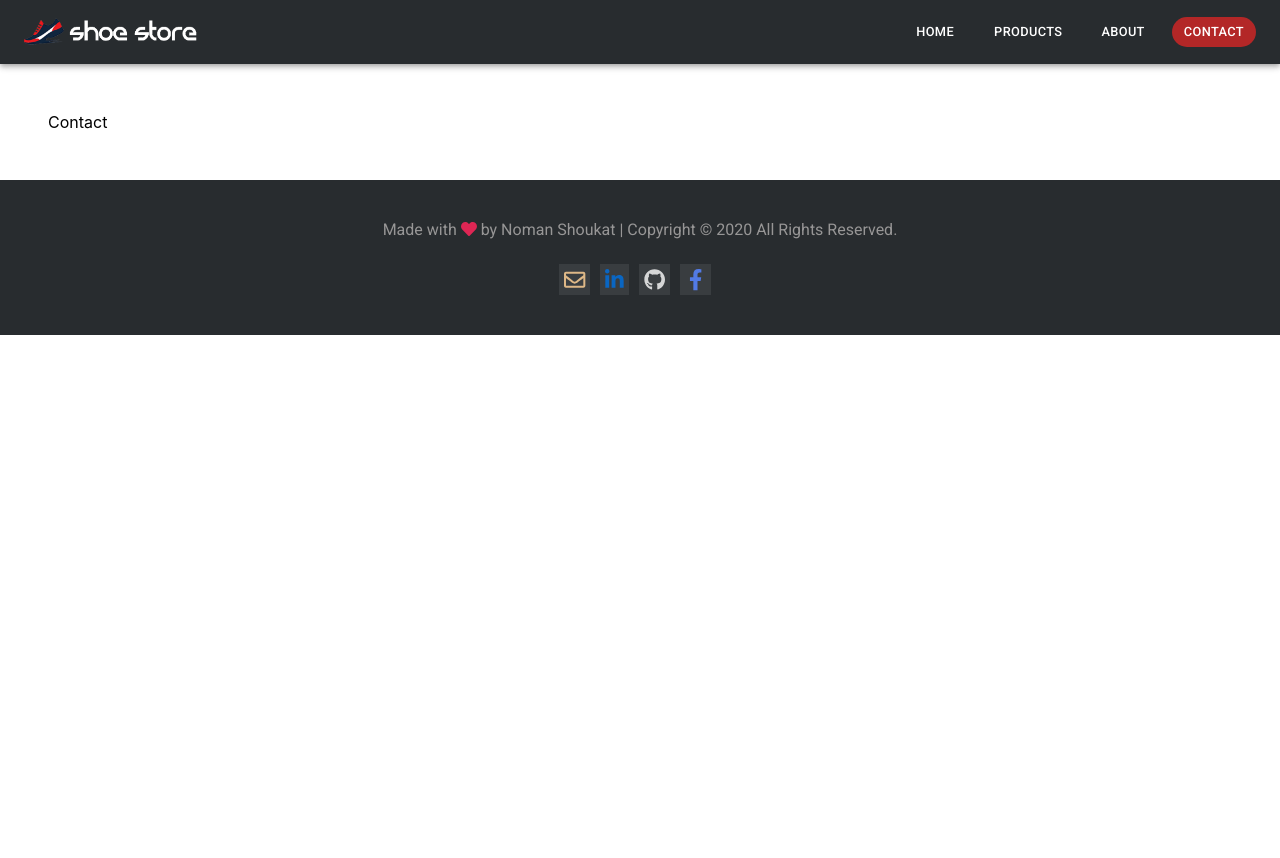
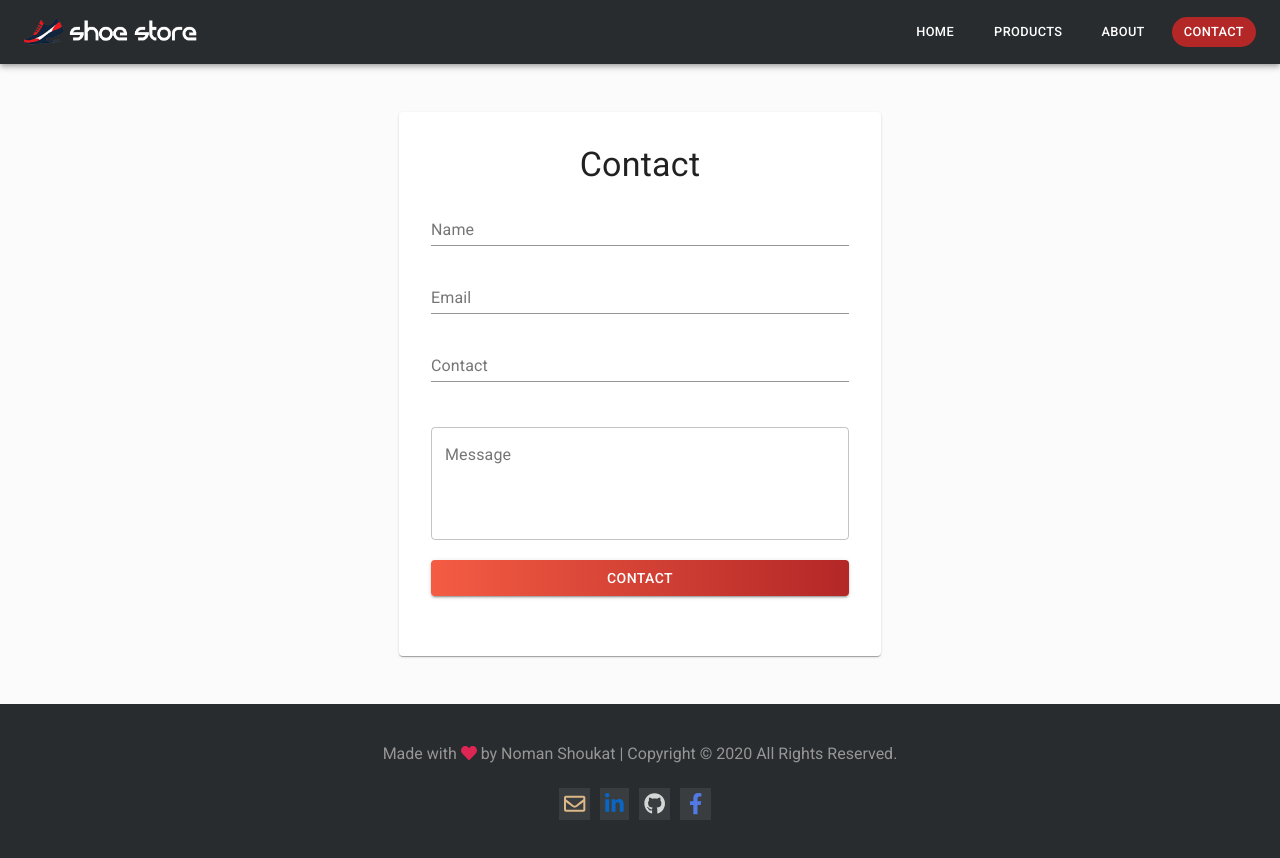
Before and after one commit to nomanaadma/Shoe-Store, a React (Create React App) app: page /contact in a window 1280 px wide. Before the commit the page ends 800 px from the top, so only its background shows below. Built offline with nearby package versions, Linux system fonts and the light colour scheme.

Commit message:
Contact and 404

```diff
--- a/src/App.css
+++ b/src/App.css
@@ -1,3 +1,7 @@
 .wrapper {
 	padding: 3rem !important;
 }
+
+.App {
+	background-color: #f5f5f561;
+}
--- a/src/components/Contact/Contact.jsx
+++ b/src/components/Contact/Contact.jsx
@@ -1,5 +1,27 @@
+import classes from './Contact.module.css';
+import { Card, CardContent, Typography, TextField, Button } from '@material-ui/core';
+
 function Contact() {
-	return ('Contact');
+	return (
+		<Card className={classes.root}>
+			<CardContent>
+				<Typography variant="h4" className={classes.heading} gutterBottom>Contact</Typography>
+				<TextField label="Name" className={classes.field} />
+				<TextField label="Email" className={classes.field} />
+				<TextField label="Contact" className={classes.field} />
+				<TextField
+					className={classes.field+' '+classes.textarea}
+					label="Message"
+					multiline
+					rows={4}
+					variant="outlined"
+				/>
+				<Button variant="contained" color="primary" className={classes.field+' '+classes.button}>
+					Contact
+				</Button>
+			</CardContent>
+		</Card>
+	);
 }
 
 export default Contact;
--- /dev/null
+++ b/src/components/Contact/Contact.module.css
@@ -0,0 +1,23 @@
+.root {
+	min-width: 275px;
+	width: 450px;
+	margin: 0 auto;
+	padding: 1rem;
+}
+
+.heading {
+	text-align: center;
+}
+
+.field {
+	width: 100%;
+	margin-bottom: 20px !important;
+}
+
+.textarea {
+	margin-top: 25px !important;
+}
+
+.button {
+	background-image: linear-gradient(to right, rgb(244, 92, 67) 0%, #b32727 100%);
+}
--- a/src/components/NotFound/NotFound.jsx
+++ b/src/components/NotFound/NotFound.jsx
@@ -1,5 +1,15 @@
+import { Typography } from '@material-ui/core';
+
 function NotFound() {
-	return ('NotFound');
+	return (
+		<div style={{ textAlign: 'center', height: 'calc(100vh - 317px)', display: 'flex', alignItems: 'center', justifyContent: 'center' }}>
+			<div>
+				<img src={require('../../images/404.png').default} alt="404" />
+				<Typography variant="h4" gutterBottom>404 - Page Not Found</Typography>
+				<p>The page you are looking for might have been removed <br /> had its name changed or is temporarily unavailable</p>
+			</div>
+		</div>
+	);
 }
 
 export default NotFound;
```
Also changed, not shown: src/images/404.png (added).
